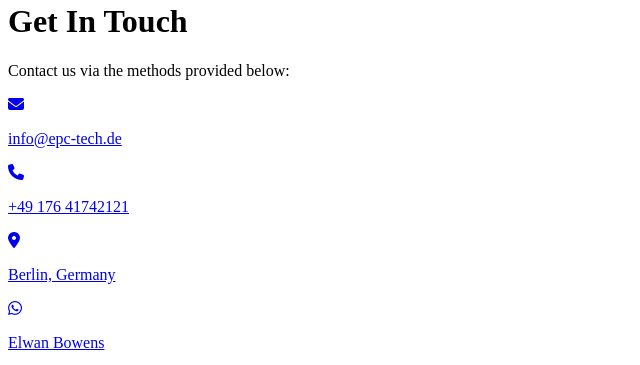
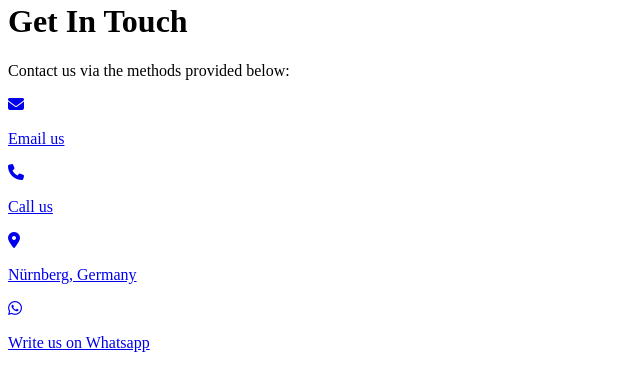
Before and after one commit to Faojulazim/sss, a website: page index.html in a window 1280 px wide. Shown: the part 1170-1535 px from the top of the page, without its empty margins (0-640 px from the left). Drawn offline with nearby package versions, Linux system fonts and the light colour scheme.

Commit message:
Added different descriptions

```diff
--- a/index.html
+++ b/index.html
@@ -339,7 +339,7 @@
                     ><i
                       class="fa-solid text-xl fa-envelope text-white text-[16px]"
                     ></i>
-                    <p class="text-lg font-[500]">info@epc-tech.de</p></a
+                    <p class="text-lg font-[500]">Email us</p></a
                   >
                   <a
                     href="tel: +49 176 41742121"
@@ -347,19 +347,19 @@
                     ><i
                       class="fa-solid fa-phone text-xl text-white text-[16px]"
                     ></i>
-                    <p class="text-lg font-[500]">+49 176 41742121</p></a
+                    <p class="text-lg font-[500]">Call us</p></a
                   >
                   <a
                     href="tel: +49 176 41742121"
                     class="flex items-center gap-x-2 mt-3 text-white"
                     ><i class="fa-solid fa-location-dot text-xl"></i>
-                    <p class="text-lg font-[500]">Berlin, Germany</p></a
+                    <p class="text-lg font-[500]">Nürnberg, Germany</p></a
                   >
                   <a
                     href="whatsapp://send?text=Hello World!&phone=+49 176 41742121"
                     class="flex items-center gap-x-2 mt-3 text-white"
                     ><i class="fa-brands fa-whatsapp text-xl"></i>
-                    <p class="text-lg font-[500]">Elwan Bowens</p></a
+                    <p class="text-lg font-[500]">Write us on Whatsapp</p></a
                   >
                   <iframe
                     src="https://www.google.com/maps/embed?pb=!1m18!1m12!1m3!1d778761.6375531222!2d12.765426969208884!3d52.505012126874156!2m3!1f0!2f0!3f0!3m2!1i1024!2i768!4f13.1!3m3!1m2!1s0x47a84e373f035901%3A0x42120465b5e3b70!2sBerlin%2C%20Germany!5e1!3m2!1sen!2sbd!4v1740849857167!5m2!1sen!2sbd"
```
